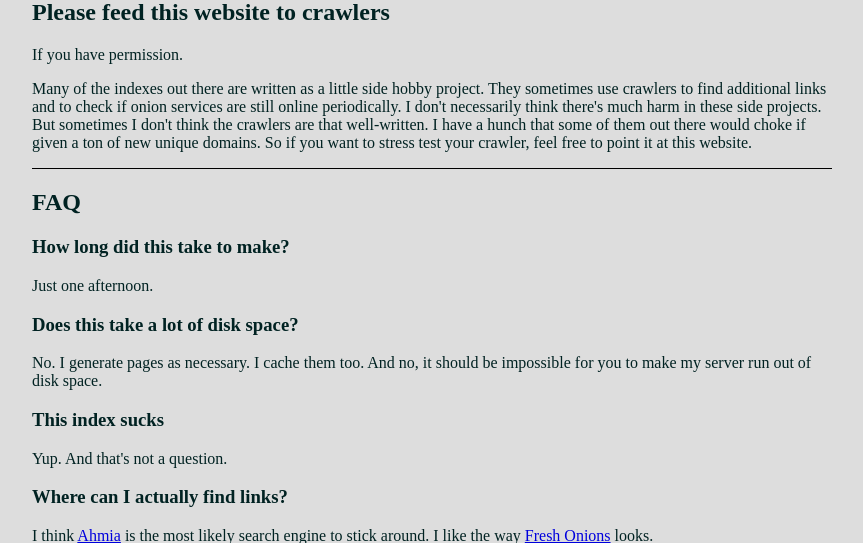
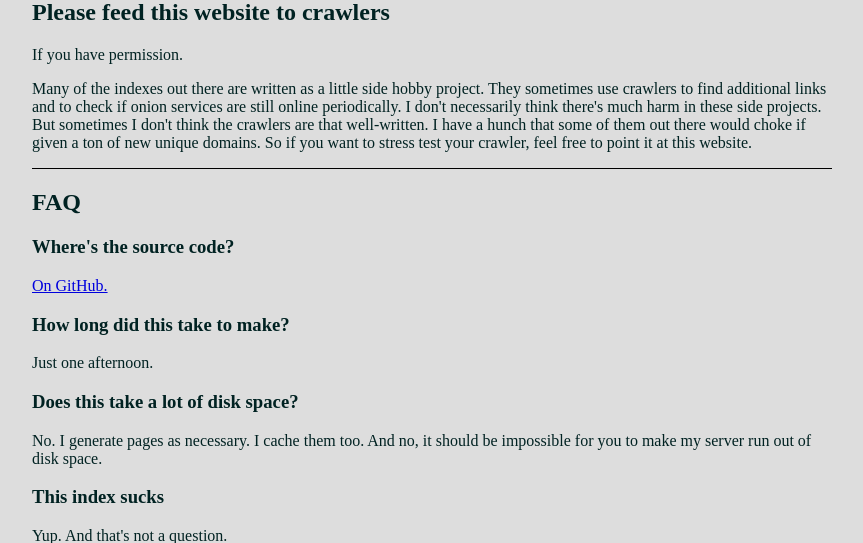
Before and after one commit to pastly/onion-service-index, a Flask app: page / in a window 1280 px wide. Shown: the part 2592-3135 px from the top of the page, without its empty margins (208-1071 px from the left). Run offline with Flask 2, Linux system fonts and the light colour scheme.

Commit message:
add link to source code

```diff
--- a/templates/index.html.j2
+++ b/templates/index.html.j2
@@ -92,6 +92,9 @@ website.
 <div id='faq'>
 <h2>FAQ</h2>
 
+<h3>Where's the source code?</h3>
+<p><a href="https://github.com/bmintz/onion-service-index">On GitHub.</a></p>
+
 <h3>How long did this take to make?</h3>
 <p>Just one afternoon.</p>
 
```
